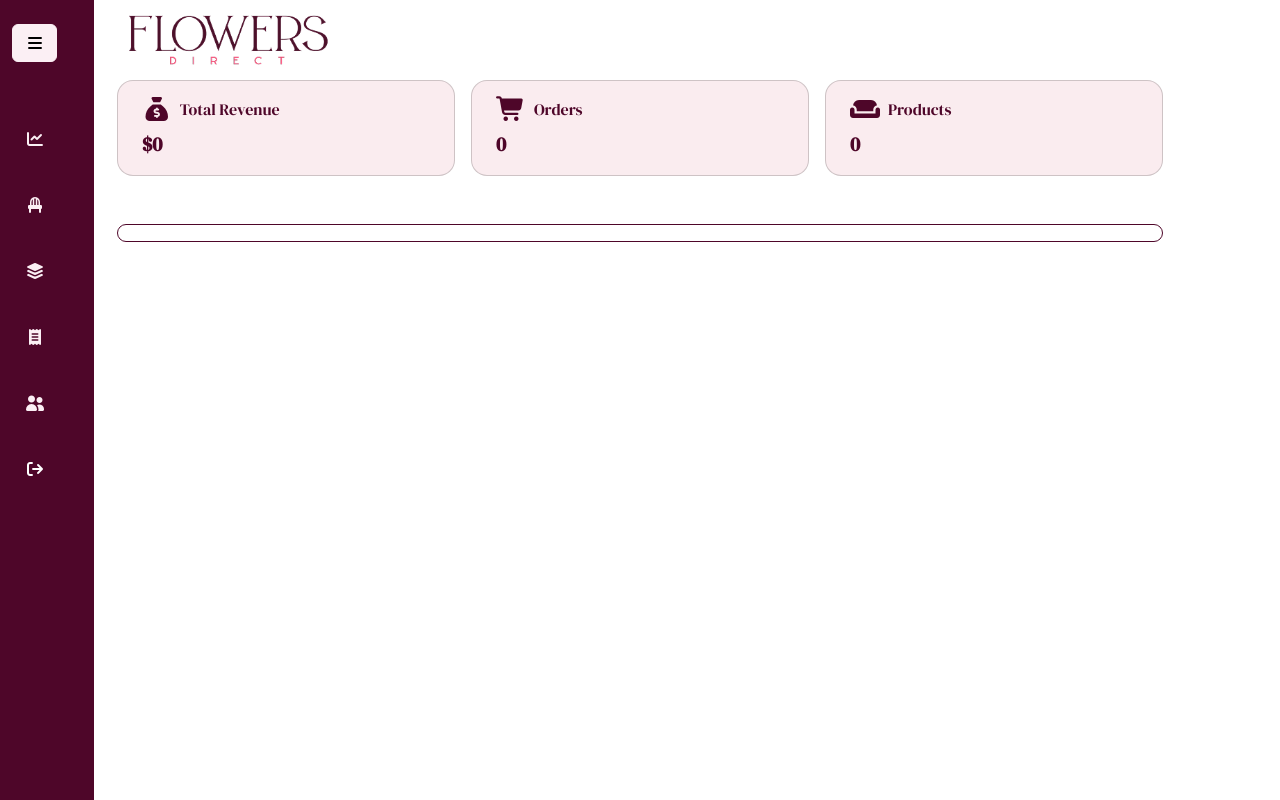
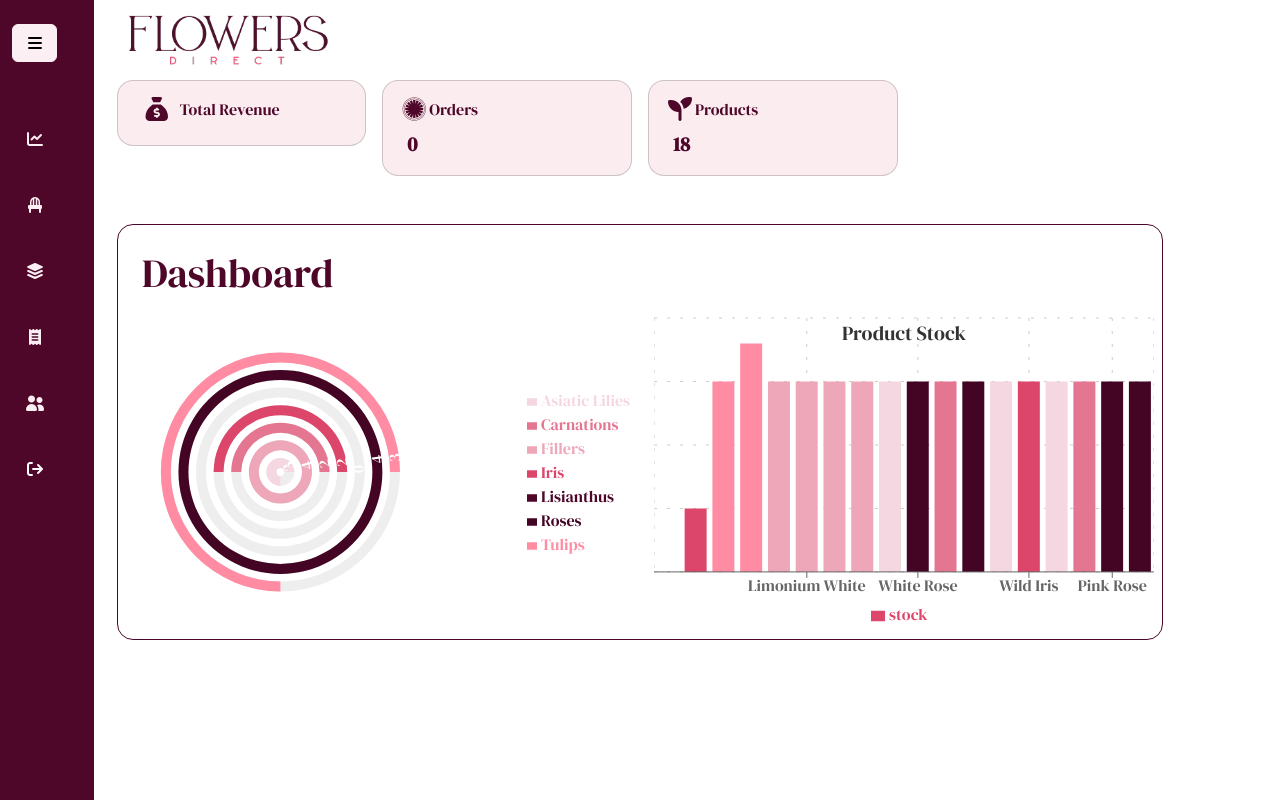
Before and after one commit to AsmaElkady/FlowersDirect, a React (Vite) app: page /dashboard in a window 1280 px wide. Built offline with nearby package versions, Linux system fonts and the light colour scheme; data requests are answered from the project's data file.

Commit message:
main info

```diff
--- a/package.json
+++ b/package.json
@@ -8,7 +8,7 @@
     "build": "tsc -b && vite build",
     "lint": "eslint .",
     "preview": "vite preview",
-    "api" : "npx json-server-auth api/db.json"
+    "api": "npx json-server-auth api/db.json"
   },
   "dependencies": {
     "@emotion/react": "^11.14.0",
@@ -30,6 +30,7 @@
     "motion": "^12.23.22",
     "react": "^19.1.1",
     "react-bootstrap": "^2.10.10",
+    "react-countup": "^6.5.3",
     "react-data-table-component": "^7.7.0",
     "react-dom": "^19.1.1",
     "react-helmet": "^6.1.0",
@@ -39,6 +40,7 @@
     "react-router": "^7.9.3",
     "react-router-dom": "^7.9.3",
     "react-toastify": "^11.0.5",
+    "recharts": "^3.3.0",
     "sass": "^1.93.2",
     "styled-components": "^6.1.19",
     "sweetalert2": "^11.26.3",
--- a/src/constants/main.tsx
+++ b/src/constants/main.tsx
@@ -3,3 +3,43 @@ export const baseUrl = "http://localhost:3000/";
 export const PassRegex = /^(?=.*\d)(?=.*[a-z])(?=.*[A-Z])(?=.*[a-zA-Z]).{8,}$/;
 
 export const adminEmail = "admin@admin.com";
+export const colorsArr = [
+  "#f5d7e1",
+  "#eda7b9",
+  "#e57691",
+  "#dc466a",
+  "#4e0629", // base
+  "#440524",
+  "#ff8ca3",
+  "#ff6685",
+  "#dc466a",
+  "#2f0319",
+  "#c53f5f",
+  "#a73550",
+  "#892c41",
+  "#6b2333",
+
+  "#c75a77",
+  "#30031a",
+  "#8884d8",
+  "#83a6ed",
+  "#8dd1e1",
+  "#82ca9d",
+  "#a4de6c",
+  "#d0ed57",
+  "#ffc658",
+  "#8884d8",
+  "#83a6ed",
+  "#8dd1e1",
+  "#82ca9d",
+  "#a4de6c",
+  "#d0ed57",
+  "#ffc658",
+  "#8884d8",
+  "#83a6ed",
+  "#8dd1e1",
+  "#82ca9d",
+  "#a4de6c",
+  "#d0ed57",
+  "#ffc658",
+];
--- /dev/null
+++ b/src/hooks/useDashboard.ts
@@ -0,0 +1,89 @@
+import { useSelector } from "react-redux";
+import type { RootState } from "../redux/store";
+import { useMemo } from "react";
+
+const useDashboard = () => {
+  const { items: data } = useSelector((state: RootState) => state.products);
+  const { category } = useSelector((state: RootState) => state.Category);
+  const { users } = useSelector((state: RootState) => state.admin);
+  const { orders } = useSelector((state: RootState) => state.orderSlice);
+  //let noProd = [{}];
+  //let noUsers = users.length;
+  //let noCustomers = 0;
+  const noOrders = orders.length;
+  //const prodStock = [{}];
+  //const revenue = 0;
+
+  //   const { totalProds, prodStock, noUsers, noCustomers, noOrders } = useMemo(
+  //     () => {
+  //       const newData = new Map();
+  //       data.forEach((prod) => {
+  //         const val = newData.get(prod.category);
+  //         newData.set(prod.category, val + 1 || 1);
+  //       });
+  //       //Array.from(newData.values()),
+  //       //Array.from(newData.keys()),
+
+  //       category.map((cat) =>
+  //         noProd.push({
+  //           name: cat.name,
+  //           value: data.filter((prod) => prod.category == cat.name).length,
+  //         })
+  //       );
+
+  //       data.map((prod) =>
+  //         prodStock.push({ name: prod.name, value: prod.totalQuantity })
+  //       );
+  //     }
+  //   );
+
+  const { catProd, prodStock, noProds } = useMemo(() => {
+    const newData = new Map();
+    data.forEach((prod) => {
+      const val = newData.get(prod.category);
+      newData.set(prod.category, val + 1 || 1);
+    });
+    const catProd = category.map((cat) => ({
+      name: cat.name,
+      uv: data.filter((prod) => prod.category == cat.name).length,
+    }));
+    const prodStock = data.map((prod) => ({
+      name: prod.name,
+      category: prod.category,
+      stock: prod.totalQuantity,
+    }));
+    const noProds = data.length;
+    return { catProd, prodStock, noProds };
+  }, [category, data]);
+
+  const { noUsers, noCustomers } = useMemo(() => {
+    const noUsers = users.length - 1;
+    const noCustomers = new Set(orders.map((order) => order.id)).size;
+    return { noUsers, noCustomers };
+  }, [orders, users.length]);
+
+  //   const getCustomerInfo = () => {
+  //     //-1 for admin user
+  //     noUsers = users.length - 1;
+  //   };
+
+  //   const { revenue } = useMemo(() => {
+  //     //orders.map((order) => order.reduce(revenue + order.total));
+  //     const revenue = orders.map((order) => order.reduce(revenue + order.total));
+  //     return revenue;
+  //   }, [orders]);
+
+  //getProductsInfo();
+  //getCustomerInfo();
+  return {
+    ProductsByCategory: catProd,
+    productsStock: prodStock,
+    totalCategories: category,
+    totalProducts: noProds,
+    totalUsers: noUsers,
+    totalCustomer: noCustomers,
+    orders: noOrders,
+    //revenue: revenue,
+  };
+};
+export default useDashboard;
--- a/src/main.tsx
+++ b/src/main.tsx
@@ -15,8 +15,8 @@ import { Provider } from "react-redux";
 import store from "./redux/store.ts";
 import UsersDB from "./pages/dashboard/users/usersDB.tsx";
 import OrdersAdmin from "./pages/dashboard/orders/ordersAdmin.tsx";
-import OverView from "./pages/dashboart/overview/overview.tsx";
-import CategoryDB from "./pages/dashboart/category/categoryDB.tsx";
+import OverView from "./pages/dashboard/overview/overview.tsx";
+import CategoryDB from "./pages/dashboard/category/categoryDB.tsx";
 import AddProduct from "./pages/dashboard/productDB/AddProduct/AddProduct.tsx";
 import ProductListAdmin from "./pages/dashboard/productDB/productList/ProductListAdmin.tsx";
 import Login from "./pages/login/login.tsx";
@@ -128,7 +128,7 @@ const rout = createBrowserRouter([
       return { Component: x.default };
     },
     children: [
-      { path: "overview", element: <OverView /> },
+      { index: true, element: <OverView /> },
       { path: "category", element: <CategoryDB /> },
       { path: "AddProduct", element: <AddProduct /> },
       { path: "productListAdmin", element: <ProductListAdmin /> },
--- a/src/pages/dashboard/layout/layout.tsx
+++ b/src/pages/dashboard/layout/layout.tsx
@@ -7,11 +7,15 @@ import { fetchCategory } from "../../../redux/slices/category";
 import { useDispatch } from "react-redux";
 import type { AppDispatch } from "../../../redux/store";
 import { Helmet } from "react-helmet";
+import { Product } from "../../../classes/productClass";
+import { Admin } from "../../../classes/users";
 
 export default function DashbortLayOut() {
   const dispatch = useDispatch<AppDispatch>();
   useEffect(() => {
     dispatch(fetchCategory());
+    dispatch(Product.getProducts());
+    dispatch(Admin.viewUsers());
   }, [dispatch]);
   return (
     <>
--- a/src/pages/dashboard/overview/overview.tsx
+++ b/src/pages/dashboard/overview/overview.tsx
@@ -1,12 +1,107 @@
+import {
+  RadialBarChart,
+  RadialBar,
+  Legend,
+  BarChart,
+  Bar,
+  Rectangle,
+  XAxis,
+  YAxis,
+  CartesianGrid,
+  Tooltip,
+  Text,
+} from "recharts";
+import useDashboard from "../../../hooks/useDashboard";
+import { colorsArr } from "../../../constants/main";
 
-export default function OverView (){
-    return(
-        <>
-        <div className="mt-5">
+const style = {
+  top: "50%",
+  right: 0,
+  transform: "translate(0, -50%)",
+  lineHeight: "24px",
+};
 
-        <h3>OVERVIEW</h3>
-        </div>
+const OverView = () => {
+  const { productsStock, ProductsByCategory } = useDashboard();
+  const data = ProductsByCategory.map((prod, index) => {
+    return { ...prod, fill: colorsArr[index] };
+  });
 
-        </>
-    )
-}
+  const stock = productsStock.map((prod) => {
+    const color = data.filter((category) => category.name == prod.category)[0]
+      .fill;
+    return { ...prod, fill: color };
+  });
+
+  return (
+    <div>
+      <h1 className="m-3">Dashboard</h1>
+      <div className="d-flex justify-content-between">
+        <RadialBarChart
+          style={{
+            width: "50%",
+            maxWidth: "600px",
+            maxHeight: "80vh",
+            aspectRatio: 1.618,
+          }}
+          responsive
+          cx="30%"
+          barSize={10}
+          data={data}
+        >
+          <RadialBar
+            label={{ position: "insideStart", fill: "#fff" }}
+            background
+            dataKey="uv"
+          />
+          <Legend
+            iconSize={10}
+            layout="vertical"
+            verticalAlign="middle"
+            wrapperStyle={style}
+          />
+        </RadialBarChart>
+        <BarChart
+          style={{
+            width: "50%",
+            maxWidth: "500px",
+            maxHeight: "70vh",
+            aspectRatio: 1.618,
+          }}
+          responsive
+          data={stock}
+          margin={{
+            top: 5,
+            right: 0,
+            left: 0,
+            bottom: 5,
+          }}
+        >
+          <CartesianGrid strokeDasharray="3 10" />
+          <XAxis dataKey="name" />
+          <YAxis width="auto" />
+          <Tooltip />
+          <Legend />
+
+          <Bar
+            dataKey="stock"
+            fill={colorsArr[3]}
+            activeBar={<Rectangle fill="gold" stroke="purple" />}
+          />
+          <Text
+            x={250}
+            y={20}
+            fill="#333"
+            textAnchor="middle"
+            dominantBaseline="central"
+            fontSize={20}
+          >
+            Product Stock
+          </Text>
+        </BarChart>
+      </div>
+    </div>
+  );
+};
+
+export default OverView;
--- a/src/pages/dashboard/revenue/revenue.tsx
+++ b/src/pages/dashboard/revenue/revenue.tsx
@@ -1,9 +1,14 @@
+import useDashboard from "../../../hooks/useDashboard";
 import "./revenue.css";
+import CountUp from "react-countup";
+
 export default function Revenue() {
+  const { totalProducts, orders } = useDashboard();
+
   return (
     <>
       <div className="carddatabg row g-3">
-        <div className="col-md-4 ">
+        <div className="col-md-3 ">
           <div
             className="card bg-card p-3 text-dark rounded-4 text-primary"
             style={{ background: "#faecefff" }}
@@ -12,33 +17,35 @@ export default function Revenue() {
               <i className="fa-solid fa-sack-dollar fs-4 mx-2" /> Total Revenue
             </div>
             <div className="fw-bold fs-5 mx-2" id="totalRevenues">
-              $0
+              {/* <CountUp end={revenue} /> */}
             </div>
           </div>
         </div>
-        <div className="col-md-4">
+        <div className="col-md-3">
           <div
             className="card bg-card p-3 text-dark rounded-4 text-primary"
             style={{ background: "#faecefff" }}
           >
             <div className="d-flex align-items-center mb-2">
-              <i className="fa-solid fa-cart-shopping fs-4 mx-2" /> Orders
+              <i className="fa-brands fa-first-order-alt fs-4"></i> Orders
+              {/* <i className="fa-solid fa-cart-shopping fs-4 mx-2" /> Orders */}
             </div>
             <div className="fw-bold fs-5 mx-2" id="ordersCount">
-              0
+              <CountUp end={orders} />
             </div>
           </div>
         </div>
-        <div className="col-md-4">
+        <div className="col-md-3">
           <div
             className="card bg-card p-3 text-dark rounded-4 text-primary"
             style={{ background: "#faecefff" }}
           >
             <div className="d-flex align-items-center mb-2">
-              <i className="fa-solid fa-couch fs-4 mx-2" /> Products
+              <i className="fa-solid fa-seedling fs-4"></i> Products
+              {/* <i className="fa-solid fa-couch fs-4 mx-2" />  Products */}
             </div>
             <div className="fw-bold fs-5 mx-2" id="productCount">
-              0
+              <CountUp end={totalProducts} />
             </div>
           </div>
         </div>
--- a/src/pages/dashboard/sidebar/sidebar.tsx
+++ b/src/pages/dashboard/sidebar/sidebar.tsx
@@ -15,7 +15,7 @@ export default function SidebarDashboard() {
 
   const handleOverview = () => {
     console.log("Overview clicked");
-    navigation("overview");
+    navigation("/dashboard");
   };
 
   const handleProducts = () => {
--- a/src/pages/dashboard/users/usersDB.tsx
+++ b/src/pages/dashboard/users/usersDB.tsx
@@ -21,7 +21,7 @@ const UsersDB = () => {
   const [showModal, setShowModal] = useState(false);
   const [showInput, setShowInput] = useState(false);
   const [id, setID] = useState<number | undefined>();
-  const user = useSelector((state: RootState) => state.auth.user);
+  const user = useSelector((state: RootState) => state.auth.admin);
   const { users, status, isLoading, isError, error } = useSelector(
     (state: RootState) => state.admin
   );
--- a/src/pages/login/login.tsx
+++ b/src/pages/login/login.tsx
@@ -15,7 +15,7 @@ import AuthText from "../../components/animations/AuthText";
 import { useNavigate } from "react-router";
 import { baseUrl } from "../../constants/main";
 import { useDispatch } from "react-redux";
-import { setToken, setUser } from "../../redux/slices/authSlice";
+import { setAdmin, setToken, setUser } from "../../redux/slices/authSlice";
 import { Admin } from "../../classes/users";
 import { Helmet } from "react-helmet";
 import { loginDefaultValues } from "../../utils/schema/loginSchema";
@@ -44,7 +44,7 @@ const Login = () => {
         dispatch(setToken(res.data.accessToken));
         if (Admin.checkAdmin(res.data.user.email).status) {
           navigate("/dashboard", { replace: true });
-          dispatch(setUser(res.data.user));
+          dispatch(setAdmin(res.data.user));
         } else {
           navigate("/", { replace: true });
           dispatch(setUser(res.data.user));
--- a/src/redux/slices/authSlice.ts
+++ b/src/redux/slices/authSlice.ts
@@ -25,7 +25,7 @@ const authSlice = createSlice({
     },
     setAdmin: (state, action) => {
       state.admin = action.payload;
-      localStorage.setItem("user", JSON.stringify(action.payload));
+      localStorage.setItem("admin", JSON.stringify(action.payload));
     },
     logoutUser: (state) => {
       state.user = undefined;
```
Also changed, not shown: 1 other file (tests, documents, lock files or other folders).
